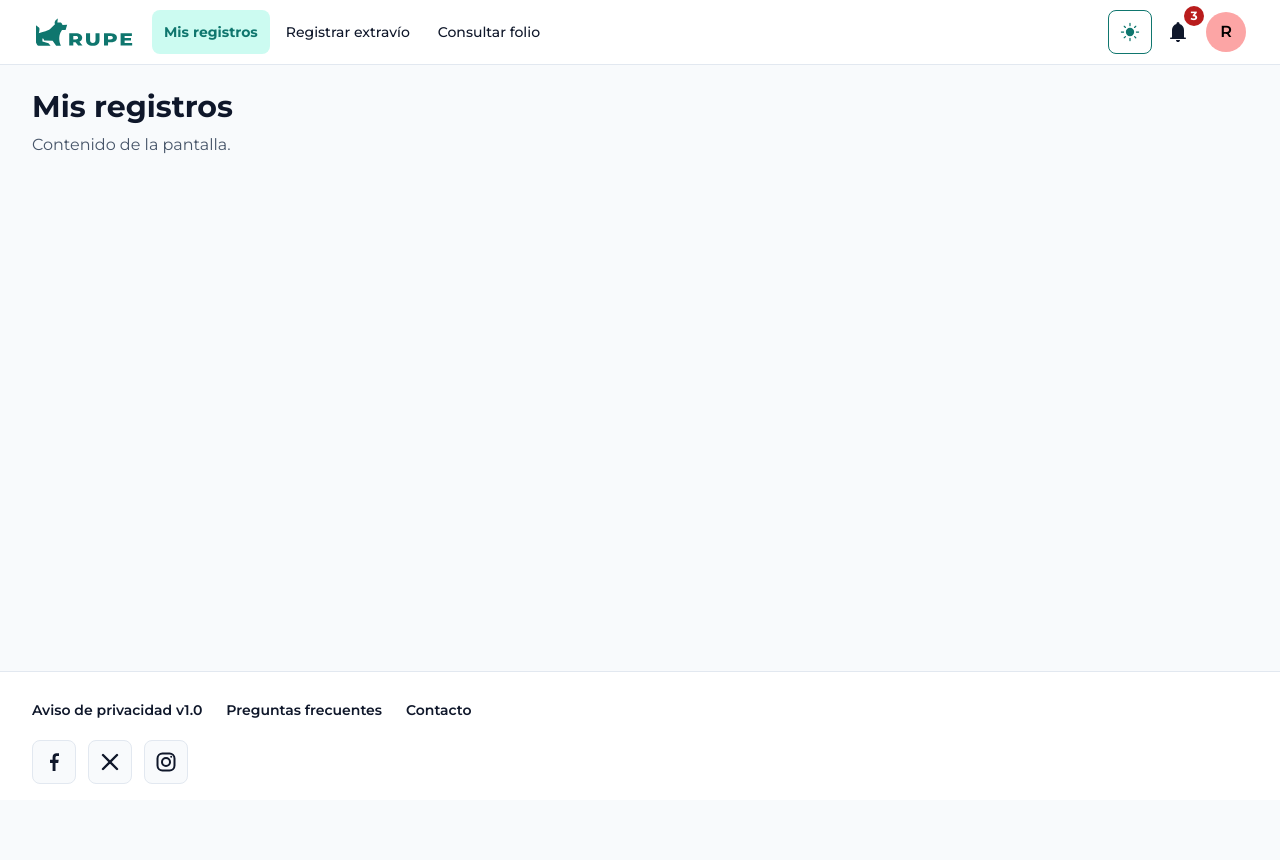
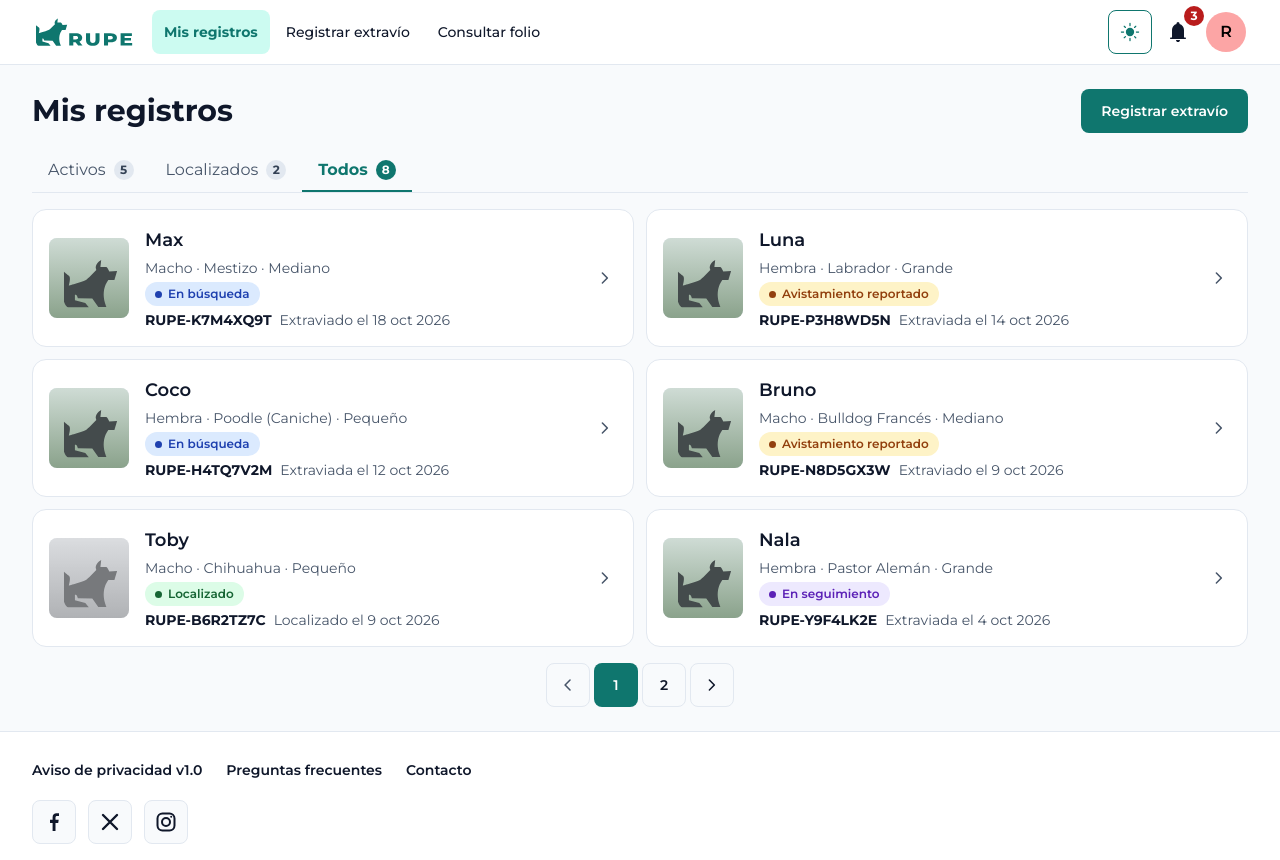
Before and after one commit to raulsansal/rupe-prototipo, a Next.js app: page /tutor in a window 1280 px wide. Before the commit the page ends 800 px from the top, so only its background shows below. Built offline with nearby package versions, Linux system fonts and the light colour scheme.

Commit message:
feat: TUT-01 mis registros con pestañas, paginación y estados vacío y de carga

```diff
--- a/src/app/(tutor)/tutor/page.tsx
+++ b/src/app/(tutor)/tutor/page.tsx
@@ -1,9 +1,40 @@
-// Marcador de posición: «Mis registros» (TUT-01) se construye en un bloque posterior.
-export default function MisRegistros() {
+import type { Metadata } from "next";
+import Link from "next/link";
+import { BienvenidaTutor } from "@/components/features/BienvenidaTutor";
+import { ListaRegistros } from "@/components/features/ListaRegistros";
+import { clasesBoton } from "@/components/ui/clasesBoton";
+import { EstadoCarga } from "@/components/ui/EstadoCarga";
+import { aFichaTutor, casosDeLaPersonaTutora } from "@/mocks/casos";
+import { SESION_TUTOR_EJEMPLO } from "@/mocks/sesion";
+
+export const metadata: Metadata = { title: "Mis registros · RUPE" };
+
+/** TUT-01. ?estado=vacio muestra la bienvenida sin registros; ?estado=cargando, el estado de carga. */
+export default async function MisRegistros({ searchParams }: PageProps<"/tutor">) {
+  const { estado } = await searchParams;
+  const vacio = estado === "vacio";
+  const primerNombre = SESION_TUTOR_EJEMPLO.nombre.split(" ")[0];
   return (
-    <>
-      <h1 className="text-h1">Mis registros</h1>
-      <p className="mt-2 text-body text-text-muted">Contenido de la pantalla.</p>
-    </>
+    <div className="flex flex-col gap-4">
+      <div className="flex flex-wrap items-center justify-between gap-3">
+        <h1 className="text-h1">Mis registros</h1>
+        {!vacio && (
+          <Link href="/tutor/registrar" className={clasesBoton()}>
+            Registrar extravío
+          </Link>
+        )}
+      </div>
+      {vacio ? (
+        <BienvenidaTutor nombre={primerNombre} />
+      ) : estado === "cargando" ? (
+        <div className="grid gap-3 md:grid-cols-2" aria-live="polite">
+          {[0, 1, 2].map((i) => (
+            <EstadoCarga key={i} etiqueta="Cargando tus registros…" />
+          ))}
+        </div>
+      ) : (
+        <ListaRegistros fichas={casosDeLaPersonaTutora().map(aFichaTutor)} />
+      )}
+    </div>
   );
 }
--- /dev/null
+++ b/src/components/features/BienvenidaTutor.tsx
@@ -0,0 +1,41 @@
+import Link from "next/link";
+import { Icono } from "@/components/ui/Icono";
+import { clasesBoton } from "@/components/ui/clasesBoton";
+
+const PASOS = [
+  { titulo: "Registra a tu perro", texto: "Captura sus datos y una fotografía, y cuéntanos cómo y dónde se extravió." },
+  { titulo: "Recibe tu folio y tu ficha", texto: "RUPE te asigna un folio y genera la ficha de búsqueda con un código QR." },
+  { titulo: "Comparte la ficha", texto: "Imprímela, descárgala o compártela en tus redes y grupos vecinales." },
+  { titulo: "Recibe avistamientos", texto: "Cuando alguien lo vea, te avisamos y puedes revisar el reporte aquí." },
+];
+
+/** TUT-01 sin registros: bienvenida y pasos de uso (lámina 2.3, continuación). */
+export function BienvenidaTutor({ nombre }: { nombre: string }) {
+  return (
+    <section aria-labelledby="bienvenida" className="flex flex-col gap-4 rounded-tarjeta border border-border bg-surface p-4 md:p-6">
+      <span className="mx-auto flex size-16 items-center justify-center rounded-full bg-primary-soft text-primary">
+        <Icono nombre="pets" tamano={32} />
+      </span>
+      <h2 id="bienvenida" className="text-center text-h2 font-bold">
+        ¡Hola, {nombre}!
+      </h2>
+      <p className="text-center text-body text-text-muted">Aquí aparecerán los perros que registres. Mientras no haya ninguno, así funciona RUPE:</p>
+      <ol aria-label="Así funciona RUPE" className="flex flex-col divide-y divide-border border-y border-border">
+        {PASOS.map((p, i) => (
+          <li key={p.titulo} className="flex gap-4 py-3">
+            <span aria-hidden="true" className="flex size-10 shrink-0 items-center justify-center rounded-boton border border-border-strong text-small font-bold">
+              {i + 1}
+            </span>
+            <div>
+              <h3 className="text-body font-semibold">{p.titulo}</h3>
+              <p className="text-small text-text-muted">{p.texto}</p>
+            </div>
+          </li>
+        ))}
+      </ol>
+      <Link href="/tutor/registrar" className={clasesBoton({ tamano: "grande", anchoCompleto: true })}>
+        Registrar mi primer extravío
+      </Link>
+    </section>
+  );
+}
--- /dev/null
+++ b/src/components/features/ListaRegistros.tsx
@@ -0,0 +1,67 @@
+"use client";
+
+import Link from "next/link";
+import { useState } from "react";
+import { Icono } from "@/components/ui/Icono";
+import { Paginacion } from "@/components/ui/Paginacion";
+import { Pestanas } from "@/components/ui/Pestanas";
+import { esCasoActivo, type FichaTutor } from "@/mocks/tipos";
+import { TarjetaPerro } from "./TarjetaPerro";
+
+const POR_PAGINA = 6;
+
+type Filtro = "activos" | "localizados" | "todos";
+
+const FILTROS: Record<Filtro, (f: FichaTutor) => boolean> = {
+  activos: (f) => esCasoActivo(f.estado),
+  localizados: (f) => f.estado === "Localizado",
+  todos: () => true,
+};
+
+function Panel({ fichas }: { fichas: FichaTutor[] }) {
+  const [pagina, setPagina] = useState(1);
+  const total = Math.max(1, Math.ceil(fichas.length / POR_PAGINA));
+  const visibles = fichas.slice((pagina - 1) * POR_PAGINA, pagina * POR_PAGINA);
+  return (
+    <div className="flex flex-col gap-4">
+      {fichas.length === 0 ? (
+        <p className="rounded-tarjeta border-2 border-dashed border-border p-6 text-center text-small text-text-muted">No hay registros en esta vista.</p>
+      ) : (
+        <ul className="grid gap-3 md:grid-cols-2">
+          {visibles.map((f) => (
+            <li key={f.folio}>
+              <TarjetaPerro ficha={f} href={`/tutor/casos/${f.folio}`} />
+            </li>
+          ))}
+          {pagina === total && (
+            <li className="max-md:hidden">
+              <Link href="/tutor/registrar" className="flex h-full min-h-32 flex-col items-center justify-center gap-2 rounded-tarjeta border-2 border-dashed border-border-strong bg-surface p-4 text-small font-semibold text-primary hover:bg-primary-soft">
+                <Icono nombre="add" tamano={32} />
+                Registrar extravío
+              </Link>
+            </li>
+          )}
+        </ul>
+      )}
+      {total > 1 && <Paginacion paginaActual={pagina} totalPaginas={total} onCambiarPagina={setPagina} className="flex justify-center" />}
+    </div>
+  );
+}
+
+/** Lista «Mis registros» (TUT-01) con pestañas Activos / Localizados / Todos, cada una con su contador y su paginación. */
+export function ListaRegistros({ fichas }: { fichas: FichaTutor[] }) {
+  const de = (f: Filtro) => fichas.filter(FILTROS[f]);
+  return (
+    <Pestanas
+      etiqueta="Filtrar registros por estatus"
+      defaultValue="todos"
+      pestanas={[
+        { id: "activos", etiqueta: "Activos", contador: de("activos").length },
+        { id: "localizados", etiqueta: "Localizados", contador: de("localizados").length },
+        { id: "todos", etiqueta: "Todos", contador: fichas.length },
+      ]}
+    >
+      {(id) => <Panel key={id} fichas={de(id as Filtro)} />}
+    </Pestanas>
+  );
+}
```
